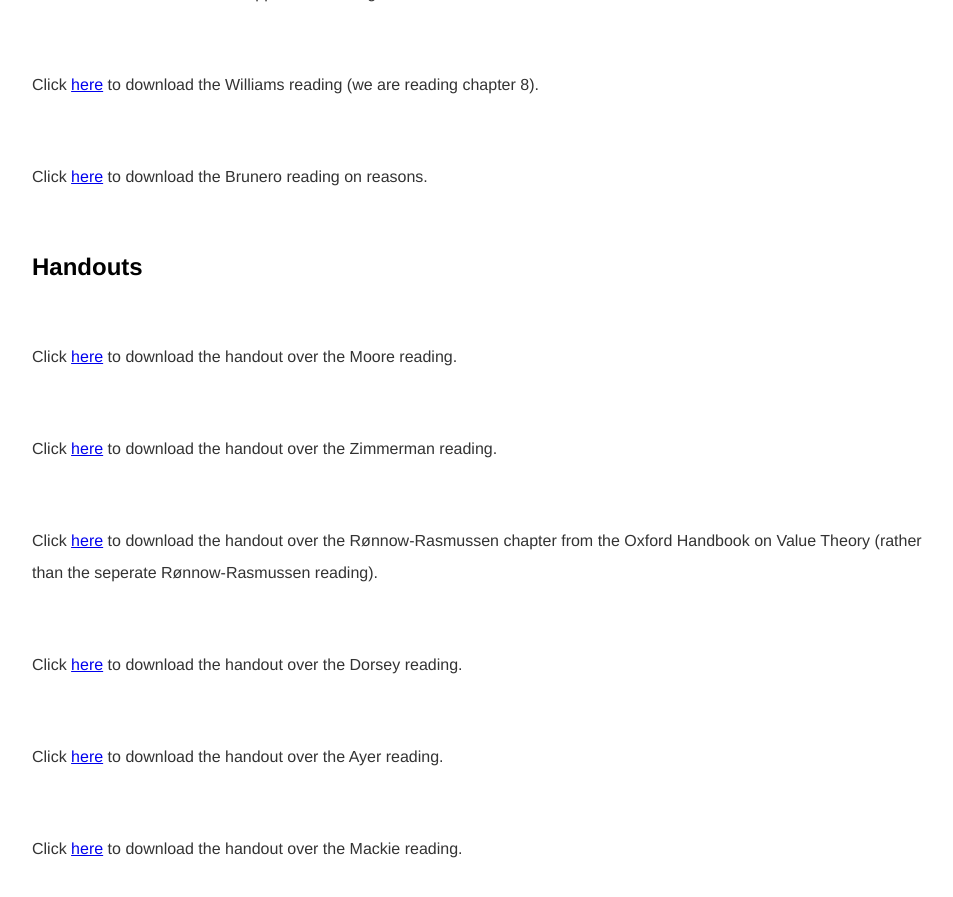
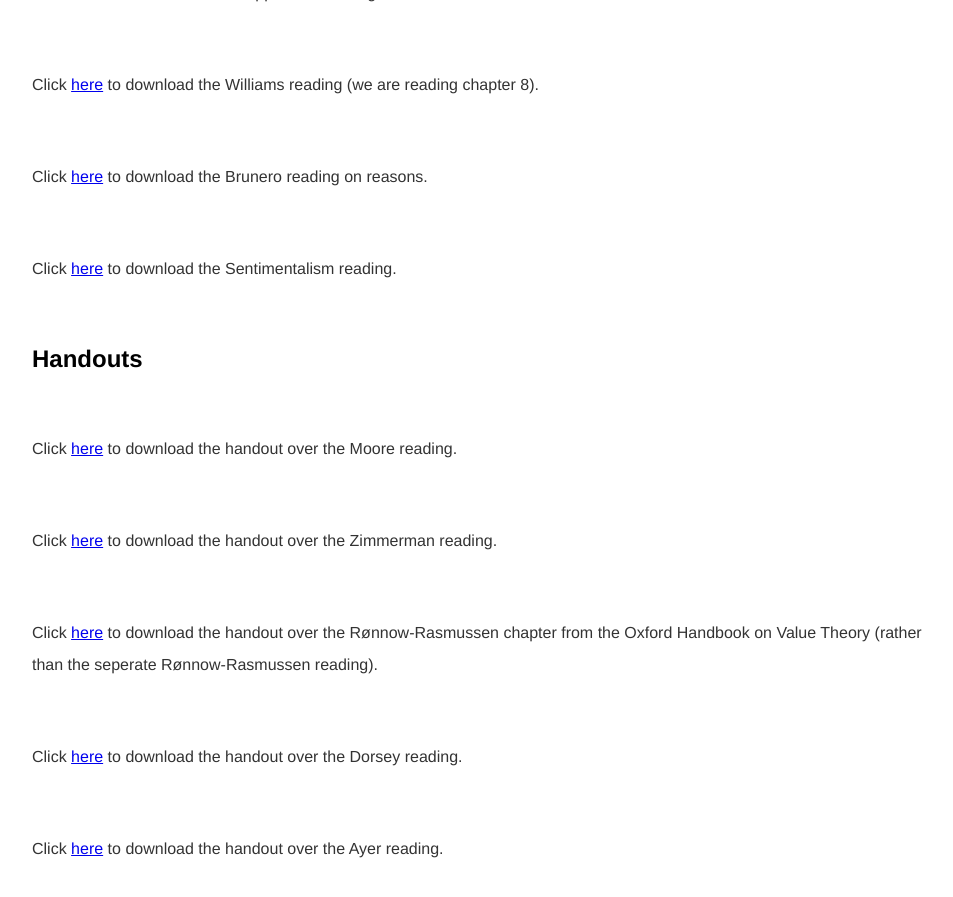
Before and after one commit to kevinjpatton/kevinjpatton.github.io, a Jekyll site: the page built from teaching/phil_3050/index.html, in a window 1280 px wide and 900 px high, scrolled down 1882 px. Shown: the top 897 px of the window, without its empty margins (160-1113 px from the left). Built offline with Jekyll 4.4.1, drawn with Linux system fonts in a browser that asks for light colours; Markdown is read by kramdown in place of the engine named in the settings; some of the changed text lies outside the part shown.

Commit message:
Update index.html

```diff
--- a/teaching/phil_3050/index.html
+++ b/teaching/phil_3050/index.html
@@ -24,6 +24,7 @@
 <p>Click <a href="/teaching/phil_3050/Philippa Foot - Morality is a System of Hypothetical Imperatives.pdf" target="_blank">here</a> to download the Philippa Foot reading.</p>
 <p>Click <a href="/banda/Bernard Williams - Moral Luck.pdf" target="_blank">here</a> to download the Williams reading (we are reading chapter 8).</p>
 <p>Click <a href="/teaching/phil_3050/John Brunero - Recent Work on Internal and External Reasons.pdf" target="_blank">here</a> to download the Brunero reading on reasons.</p>
+<p>Click <a href="/teaching/phil_3050/Walter Sinnott-Armstrong - Moral Psychology - Volume 2.pdf" target="_blank">here</a> to download the Sentimentalism reading.</p>
 
 <h2>Handouts</h2>
 <p>Click <a href="/teaching/phil_3050/Handout_Moore.pdf" target="_blank">here</a> to download the handout over the Moore reading.</p>
@@ -43,3 +44,4 @@
 <p>Click <a href="/teaching/phil_3050/Handout - Sobel.pdf" target="_blank">here</a> to download the handout over the Subjectivism reading.</p>
 <p>Click <a href="/teaching/phil_3050/Handout - Foot.pdf" target="_blank">here</a> to download the handout over the Foot reading.</p>
 <p>Click <a href="/teaching/phil_3050/Handout - Williams.pdf" target="_blank">here</a> to download the handout over the Williams reading.</p>
+<p>Click <a href="/teaching/phil_3050/Handout - Brunero_Recent.pdf" target="_blank">here</a> to download the handout over the Brunero reading.</p>
```
